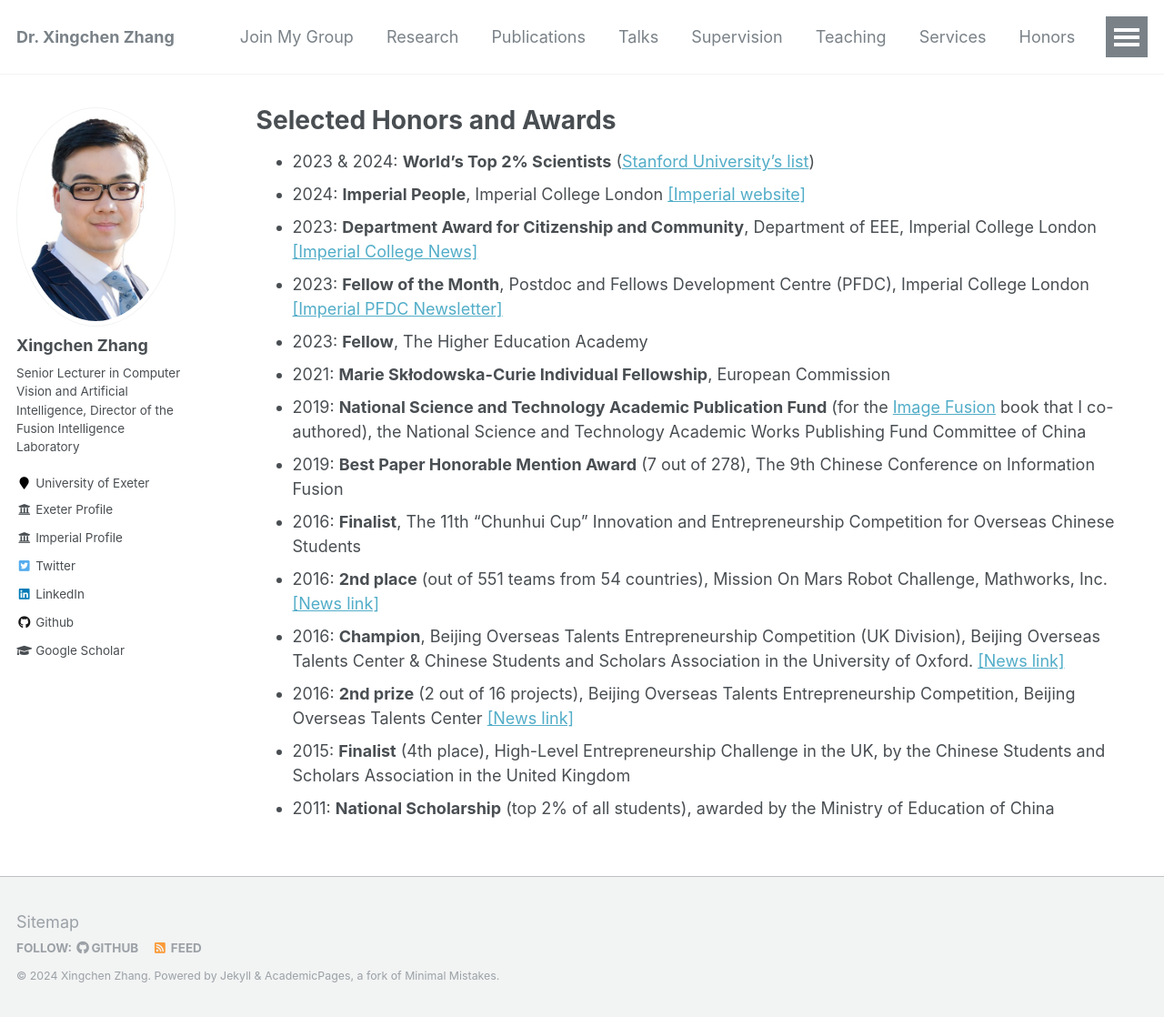
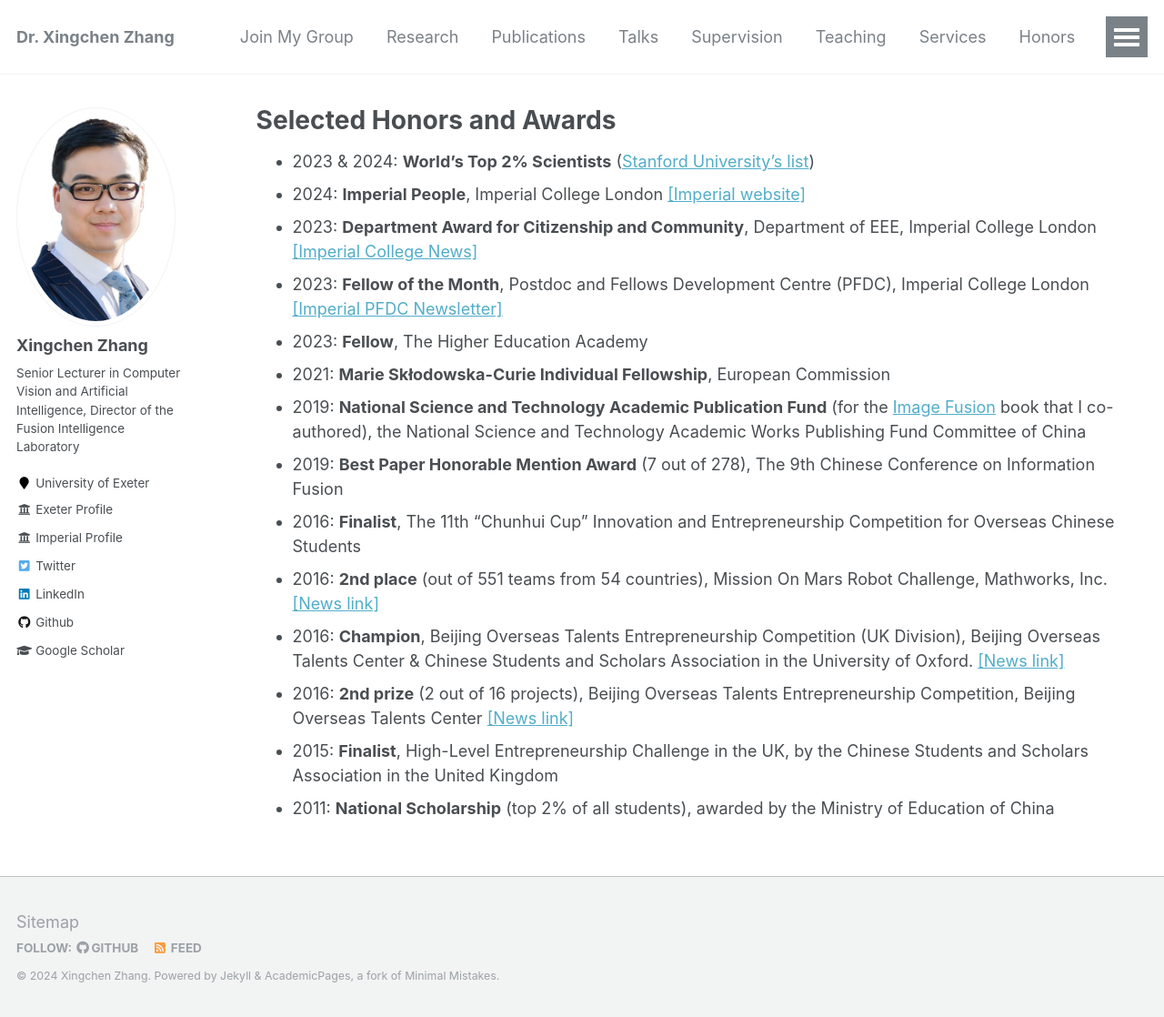
Before and after one commit to xingchenzhang/xingchenzhang.github.io, a Jekyll site: the page built from _pages/honors.md, in a window 1280 px wide and 1118 px high. Shown: the whole window at 91% size. Built offline with Jekyll 4.4.1, drawn with Linux system fonts in a browser that asks for light colours.

Commit message:
update honors

```diff
--- a/_pages/honors.md
+++ b/_pages/honors.md
@@ -18,5 +18,5 @@ author_profile: true
 - 2016:   **2nd place** (out of 551 teams from 54 countries), Mission On Mars Robot Challenge, Mathworks, Inc. [[News link]](https://www.sems.qmul.ac.uk/news/4297/sems-qstar-beat-over-550-to-win-second-prize-in-robot-competition)
 - 2016:   **Champion**, Beijing Overseas Talents Entrepreneurship Competition (UK Division), Beijing Overseas Talents Center & Chinese Students and Scholars Association in the University of Oxford. [[News link]](https://www.sems.qmul.ac.uk/news/4303/sems-students-win-2016-beijing-overseas-talent-entrepreneurship-challenge)
 - 2016:   **2nd prize** (2 out of 16 projects), Beijing Overseas Talents Entrepreneurship Competition, Beijing Overseas Talents Center [[News link]](https://www.sems.qmul.ac.uk/news/4311/beijing-overseas-talents-entrepreneurship-competition-more-success-for-sems-student)
-- 2015:  **Finalist** (4th place), High-Level Entrepreneurship Challenge in the UK, by the Chinese Students and Scholars Association in the United Kingdom
+- 2015:  **Finalist**, High-Level Entrepreneurship Challenge in the UK, by the Chinese Students and Scholars Association in the United Kingdom
 - 2011: **National Scholarship** (top 2% of all students), awarded by the Ministry of Education of China
```
